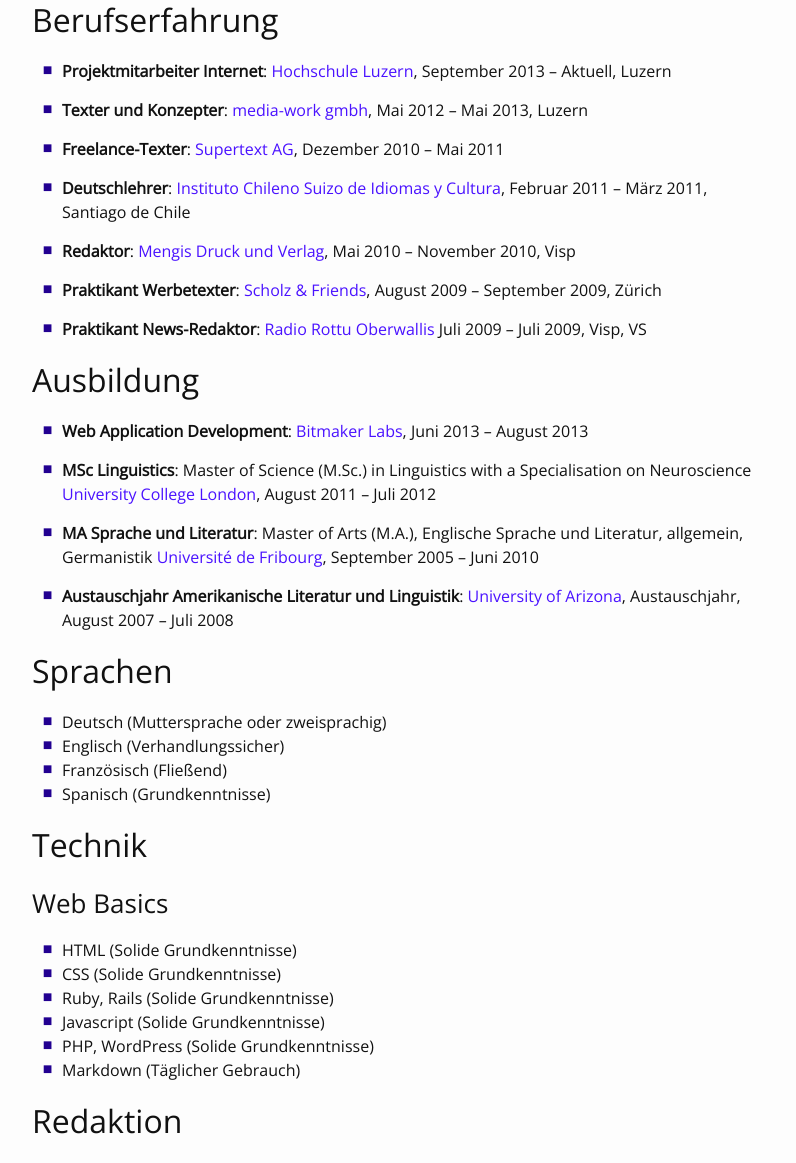
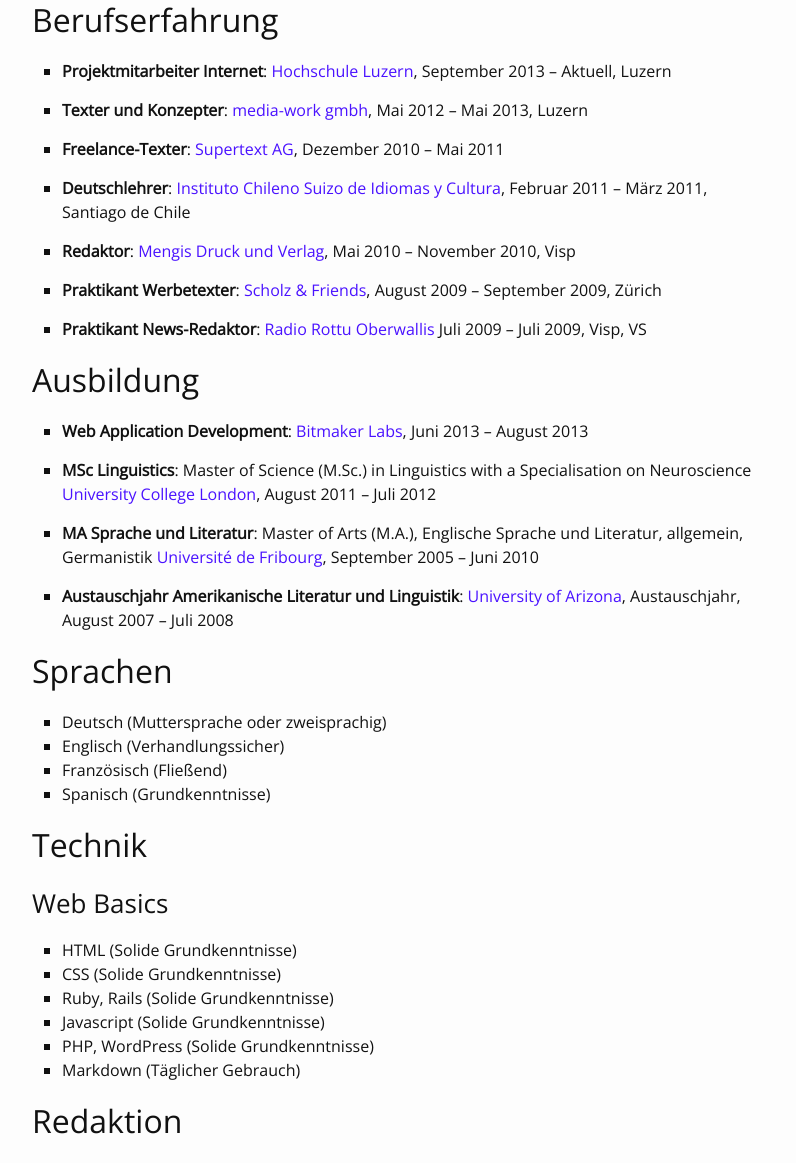
Before and after one commit to tschannes/tschannes.github.com, a Jekyll site: the page built from about.md, in a window 1280 px wide. Shown: the part 515-1678 px from the top of the page, without its empty margins (238-1034 px from the left). Built offline with Jekyll 4.4.1, drawn with Linux system fonts in a browser that asks for light colours.

Commit message:
purple squares revoked

```diff
--- a/_sass/_custom.scss
+++ b/_sass/_custom.scss
@@ -1,18 +1,7 @@
-ul {
-	list-style:none;
+ul{
+	list-style:square;
 }
 
-.post-content li:before {
-      /* For a square bullet */
-      content:'\25A0';
-      display: block;
-      position: relative;
-      left:-1.2em;
-      bottom:0.1em;
-      max-width: 0px;
-      max-height: 0px;
-      color: $brand-color-dark;
-    }
 #about-container{
 max-width:100%;
 display:flex;
```
